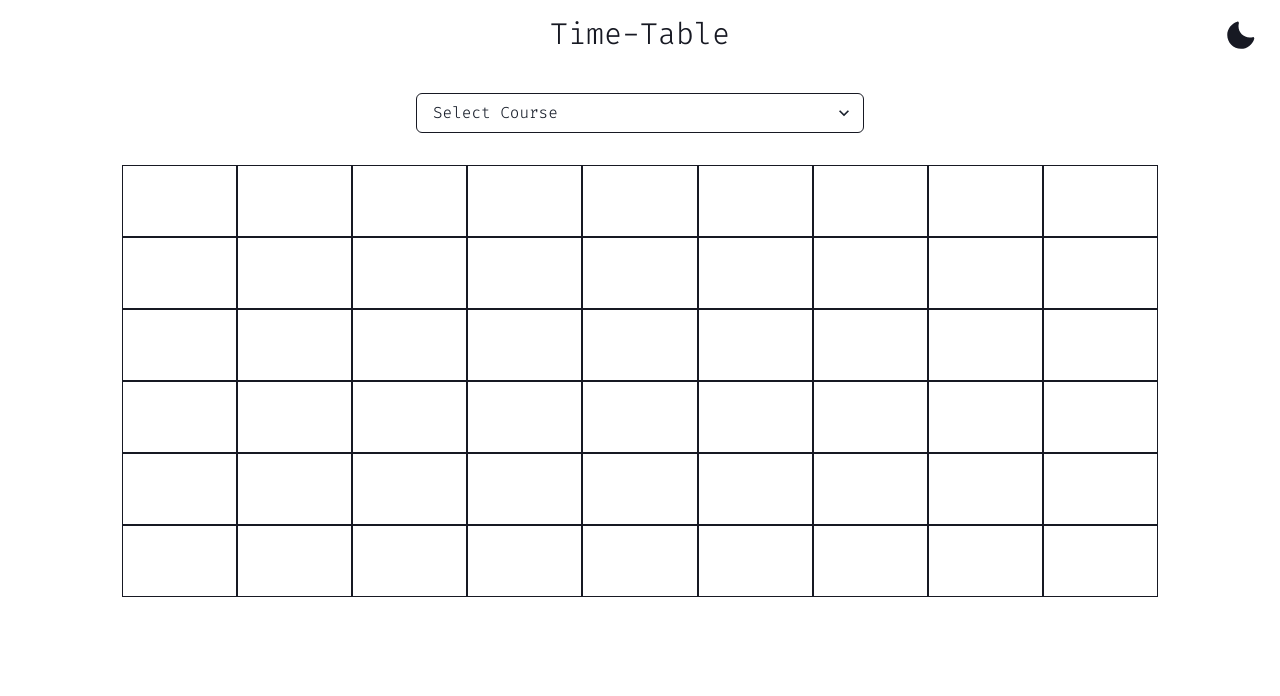
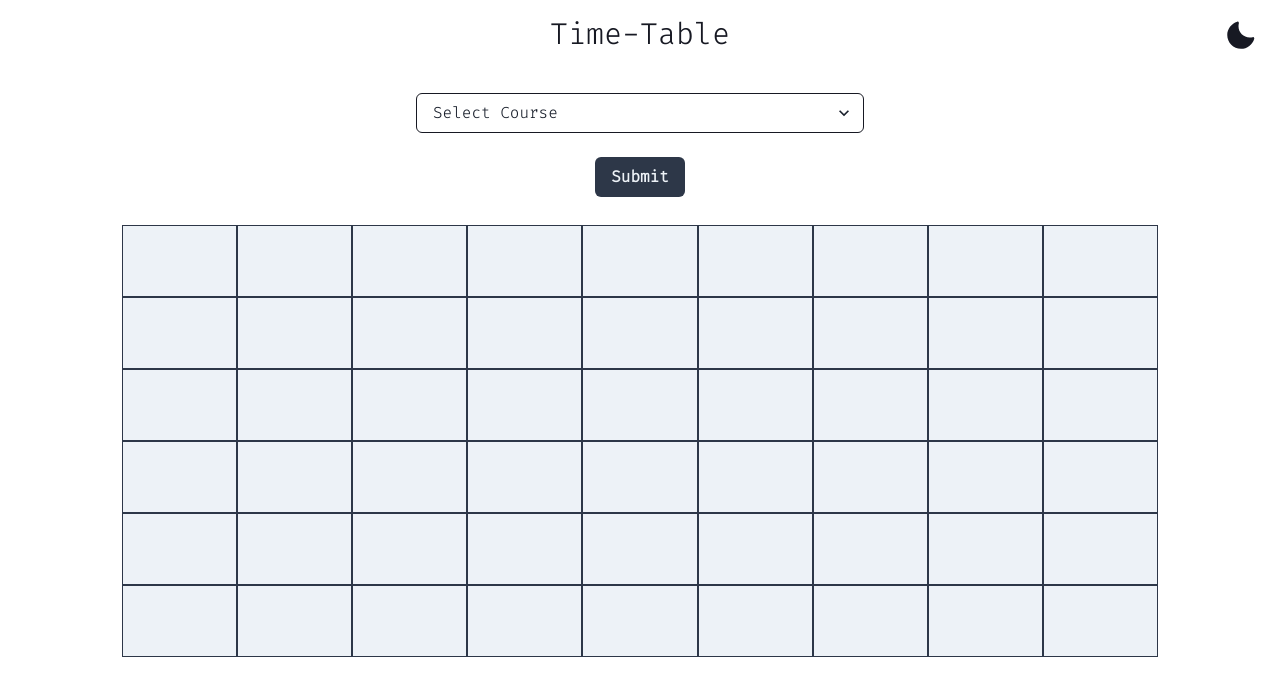
Before and after one commit to priyansh71/6x9-Generator, a React (Create React App) app: page / in a window 1280 px wide. Shown: the top 696 px of the page. Built offline with nearby package versions, Linux system fonts and the light colour scheme.

Commit message:
Added temporary force update function

```diff
--- a/package.json
+++ b/package.json
@@ -3,13 +3,13 @@
   "version": "0.1.0",
   "private": true,
   "dependencies": {
-    "@testing-library/jest-dom": "^5.14.1",
-    "@testing-library/react": "^11.2.7",
-    "@testing-library/user-event": "^12.8.3",
     "@chakra-ui/icons": "^1.0.15",
     "@chakra-ui/react": "^1.6.7",
     "@emotion/react": "^11.4.1",
     "@emotion/styled": "^11.3.0",
+    "@testing-library/jest-dom": "^5.14.1",
+    "@testing-library/react": "^11.2.7",
+    "@testing-library/user-event": "^12.8.3",
     "framer-motion": "^4.1.17",
     "react": "^17.0.2",
     "react-dom": "^17.0.2",
--- a/src/Components/dynamic/Input.jsx
+++ b/src/Components/dynamic/Input.jsx
@@ -7,7 +7,6 @@ import {
   Center,
   Text,
   Button,
-  Box,
 } from "@chakra-ui/react";
 import Course from "../static/Course";
 
@@ -17,7 +16,7 @@ const Input = (props) => {
 
   return (
     <div>
-        <Center my="2">
+      <Center my="2">
         <Text fontSize="3xl" color={box}>
           Time-Table
         </Text>
@@ -31,22 +30,21 @@ const Input = (props) => {
           borderColor={box}
           _focus={{ focus: "none" }}
           onChange={(e) => setValue(e.target.value)}
-          mb="2"
           value={value}
-
         >
           {Course.map((item, index) => {
             return (
-              <option value={item.Code} key={index} >
+              <option value={item.Code} key={index}>
                 {item.Name}
               </option>
             );
           })}
         </Select>
-        <Button display="none" type="submit" onClick={value ? props.handleTable(value) : null}></Button>
-      </Center>
-      <Center my="3">
-        <Box color={box}>{value}</Box>
+        <Button
+          display="none"
+          type="submit"
+          onClick={value ? props.handleTable(value) : null}
+        ></Button>
       </Center>
     </div>
   );
--- a/src/Components/dynamic/Table.jsx
+++ b/src/Components/dynamic/Table.jsx
@@ -1,25 +1,33 @@
 /** @format */
 
-import React, { useState } from "react";
-import { Flex, useColorModeValue ,Grid, GridItem } from "@chakra-ui/react";
+import React, { useState, useReducer } from "react";
+import {
+  Flex,
+  useColorModeValue,
+  Grid,
+  GridItem,
+  Button,
+} from "@chakra-ui/react";
+
 import Input from "./Input";
 import Course from "../static/Course";
 
 function Table() {
   let [days, time] = [6, 9];
-  const box = useColorModeValue("gray.900", "gray.100");
-  const [table, setTable] = useState(
-    Array(time*days)
-      .fill(null)
-  );
+  const box = useColorModeValue("gray.700", "gray.100");
+  const empty = useColorModeValue("gray.100", "gray.800");
+  const [table, setTable] = useState(Array(time * days).fill(null));
 
   const handleTable = (value) => {
     const course = Course.find((item) => item.Code === value);
-    let hour = course.Hour
+    let hour = course.Hour;
     setTable((prev) => {
       prev[hour] = course;
       return prev;
-  })}
+    });
+  };
+
+  const [, forceUpdate] = useReducer((x) => x + 1, 0);
 
   return (
     <Flex
@@ -30,28 +38,38 @@ function Table() {
       mb="2"
     >
       <Input handleTable={handleTable} />
-      <Grid templateColumns="repeat(9,1fr)" >
+      <Button
+        onClick={() => forceUpdate()}
+        mt="6"
+        mb="7"
+        color={empty}
+        backgroundColor={box}
+        _hover={{ background: { box } }}
+        _focus={{ _focus: "none" }}
+      >
+        {" "}
+        Submit
+      </Button>
+      <Grid templateColumns="repeat(9,1fr)">
         {table.map((item, index) => {
-          return (
-           item ?
+          return item ? (
             <GridItem
               key={index}
               h="9vh"
               w="9vw"
               borderWidth="0.6px"
               borderColor={box}
-              background="grey"
+              background={box}
             />
-            :
+          ) : (
             <GridItem
               key={index}
               h="9vh"
               w="9vw"
               borderWidth="0.6px"
               borderColor={box}
-              backgroundColor="white"
+              backgroundColor={empty}
             />
-
           );
         })}
       </Grid>
```
Also changed, not shown: 1 other file (tests, documents, lock files or other folders).
